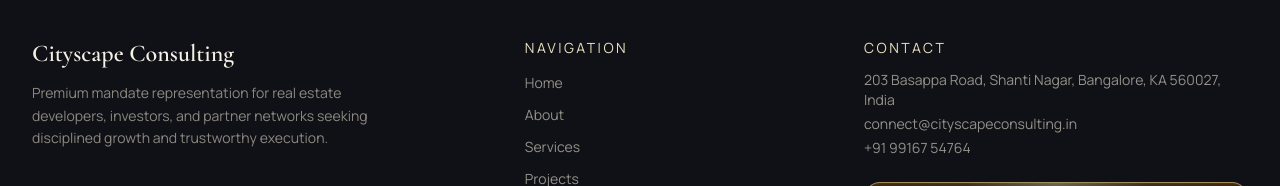
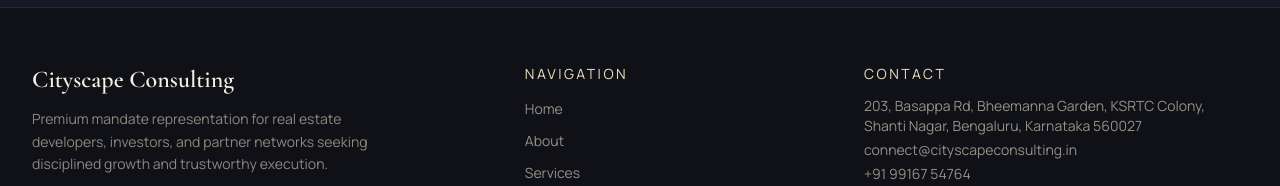
Before and after one commit to BaconKage/CityScape_updated, a React (Vite) app: page / in a window 1280 px wide. Shown: the part 10976-11162 px from the top of the page. Built offline with nearby package versions, Linux system fonts and the light colour scheme.

Commit message:
Fix contact map location link

```diff
--- a/src/data/siteData.js
+++ b/src/data/siteData.js
@@ -475,12 +475,14 @@ export const testimonials = [
 ]
 
 export const contactInfo = {
-  address: '203 Basappa Road, Shanti Nagar, Bangalore, KA 560027, India',
+  address: '203, Basappa Rd, Bheemanna Garden, KSRTC Colony, Shanti Nagar, Bengaluru, Karnataka 560027',
   email: 'connect@cityscapeconsulting.in',
   phone: '+91 99167 54764',
   whatsapp: `https://wa.me/${whatsappNumber}`,
-  googleMaps: 'https://maps.app.goo.gl/o87t3t9f6H7YFN4B7',
-  mapEmbed: 'https://www.google.com/maps?q=203%20Basappa%20Road,%20Shanti%20Nagar,%20Bengaluru,%20KA%20560027&output=embed',
+  googleMaps:
+    'https://www.google.com/maps/search/?api=1&query=203%2C%20Basappa%20Rd%2C%20Bheemanna%20Garden%2C%20KSRTC%20Colony%2C%20Shanti%20Nagar%2C%20Bengaluru%2C%20Karnataka%20560027',
+  mapEmbed:
+    'https://www.google.com/maps/embed?pb=!1m18!1m12!1m3!1d8081.716662471408!2d77.59649058265438!3d12.958401298821238!2m3!1f0!2f0!3f0!3m2!1i1024!2i768!4f13.1!3m3!1m2!1s0x3bae15d1cb614ea5%3A0x6e61e281f2e20367!2s203%2C%20Basappa%20Rd%2C%20Bheemanna%20Garden%2C%20KSRTC%20Colony%2C%20Shanti%20Nagar%2C%20Bengaluru%2C%20Karnataka%20560027!5e0!3m2!1sen!2sin!4v1776343679295!5m2!1sen!2sin',
 }
 
 export const socialLinks = [
```
